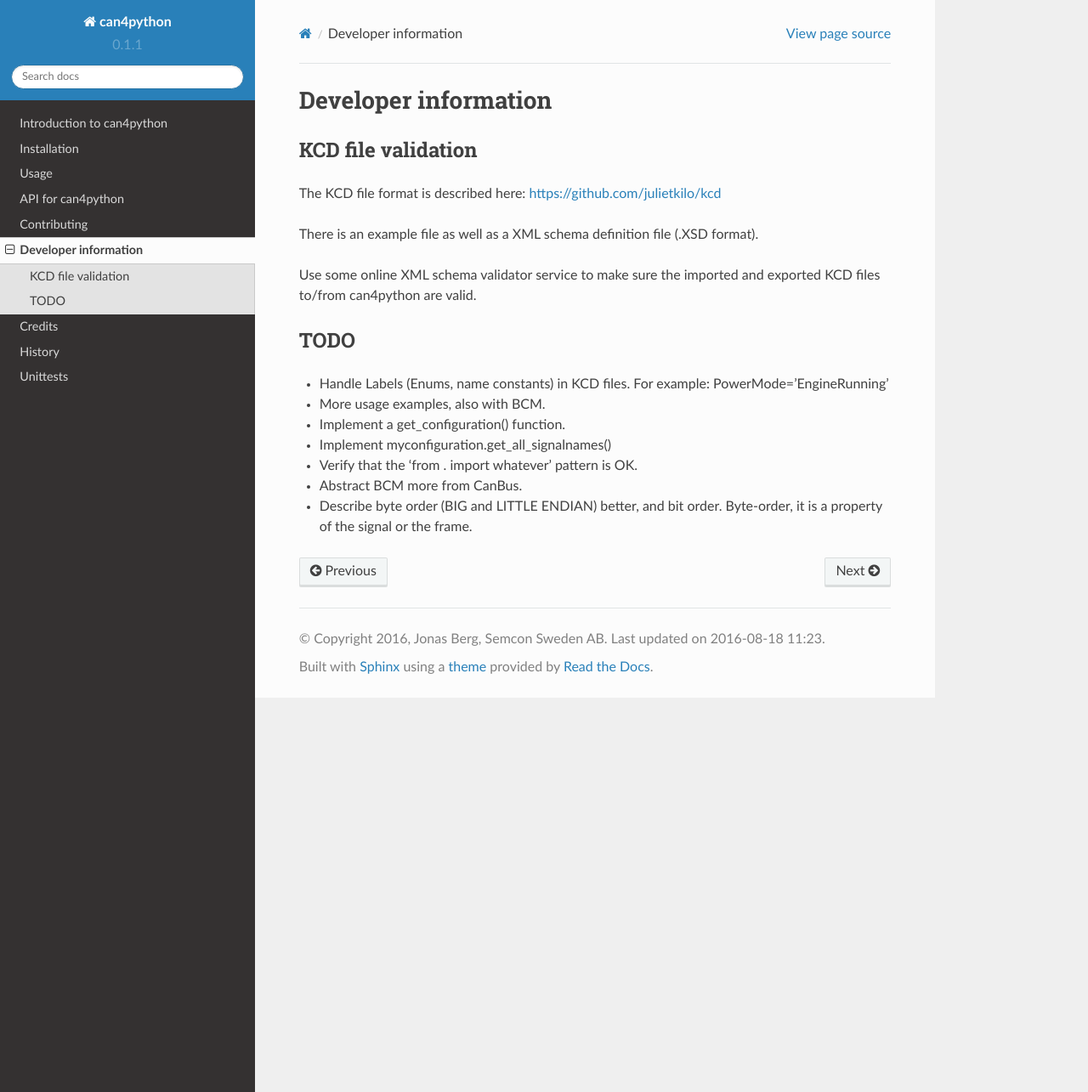
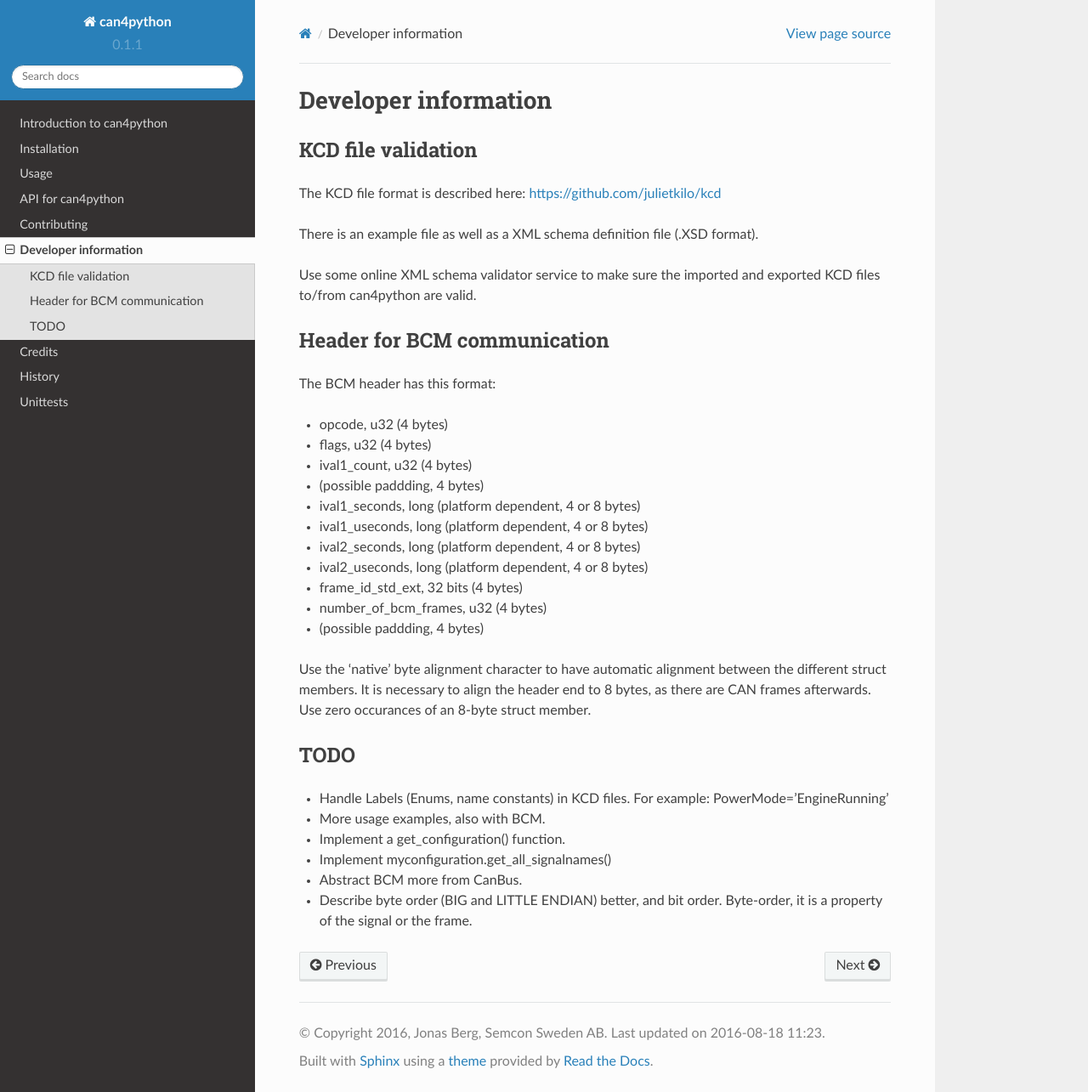
Before and after one commit to caran/can4python, a Sphinx documentation site: the page built from docs/develop.rst, in a window 1280 px wide and 1285 px high. Shown: the whole window at 85% size. Built offline with Sphinx 7.4.7 and the Read the Docs theme 2.0.0, drawn with Linux system fonts in a browser that asks for light colours; pages that are not in the unit, such as notebooks, are missing from menus.

Commit message:
Improved developer documentation

```diff
--- a/docs/develop.rst
+++ b/docs/develop.rst
@@ -12,12 +12,32 @@ There is an example file as well as a XML schema definition file (.XSD format).
 Use some online XML schema validator service to make sure the imported and exported KCD files to/from can4python are valid.
 
 
+Header for BCM communication
+----------------------------
+The BCM header has this format:
+
+* opcode, u32 (4 bytes)
+* flags, u32 (4 bytes)
+* ival1_count, u32 (4 bytes)
+* (possible paddding, 4 bytes)
+* ival1_seconds, long (platform dependent, 4 or 8 bytes)
+* ival1_useconds, long (platform dependent, 4 or 8 bytes)
+* ival2_seconds, long (platform dependent, 4 or 8 bytes)
+* ival2_useconds, long (platform dependent, 4 or 8 bytes)
+* frame_id_std_ext, 32 bits (4 bytes)
+* number_of_bcm_frames, u32 (4 bytes)
+* (possible paddding, 4 bytes)
+
+Use the 'native' byte alignment character to have automatic alignment between the different struct members.
+It is necessary to align the header end to 8 bytes, as there are CAN frames afterwards. Use zero occurances of an 8-byte struct member.
+
+
+
 TODO
 ----
 * Handle Labels (Enums, name constants) in KCD files. For example: PowerMode='EngineRunning'
 * More usage examples, also with BCM.
 * Implement a get_configuration() function.
 * Implement myconfiguration.get_all_signalnames()
-* Verify that the 'from . import whatever' pattern is OK.
 * Abstract BCM more from CanBus.
 * Describe byte order (BIG and LITTLE ENDIAN) better, and bit order. Byte-order, it is a property of the signal or the frame.
```
